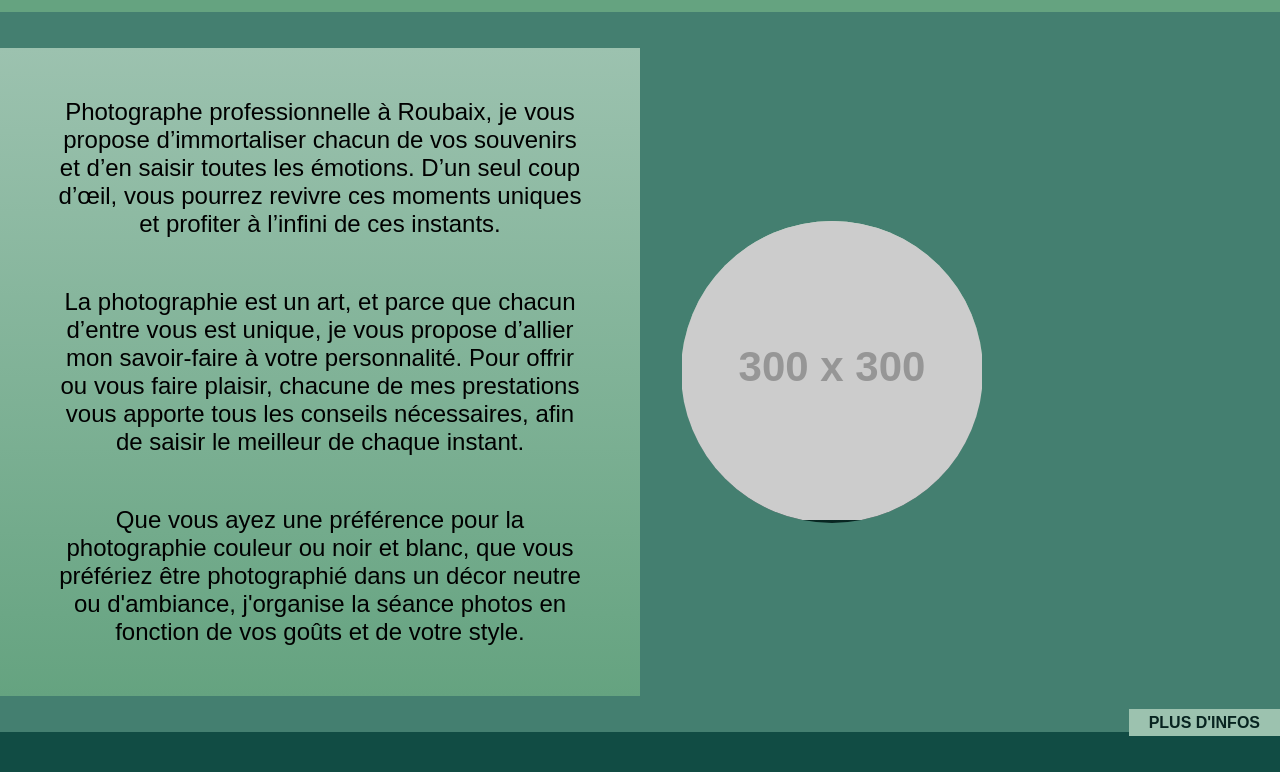
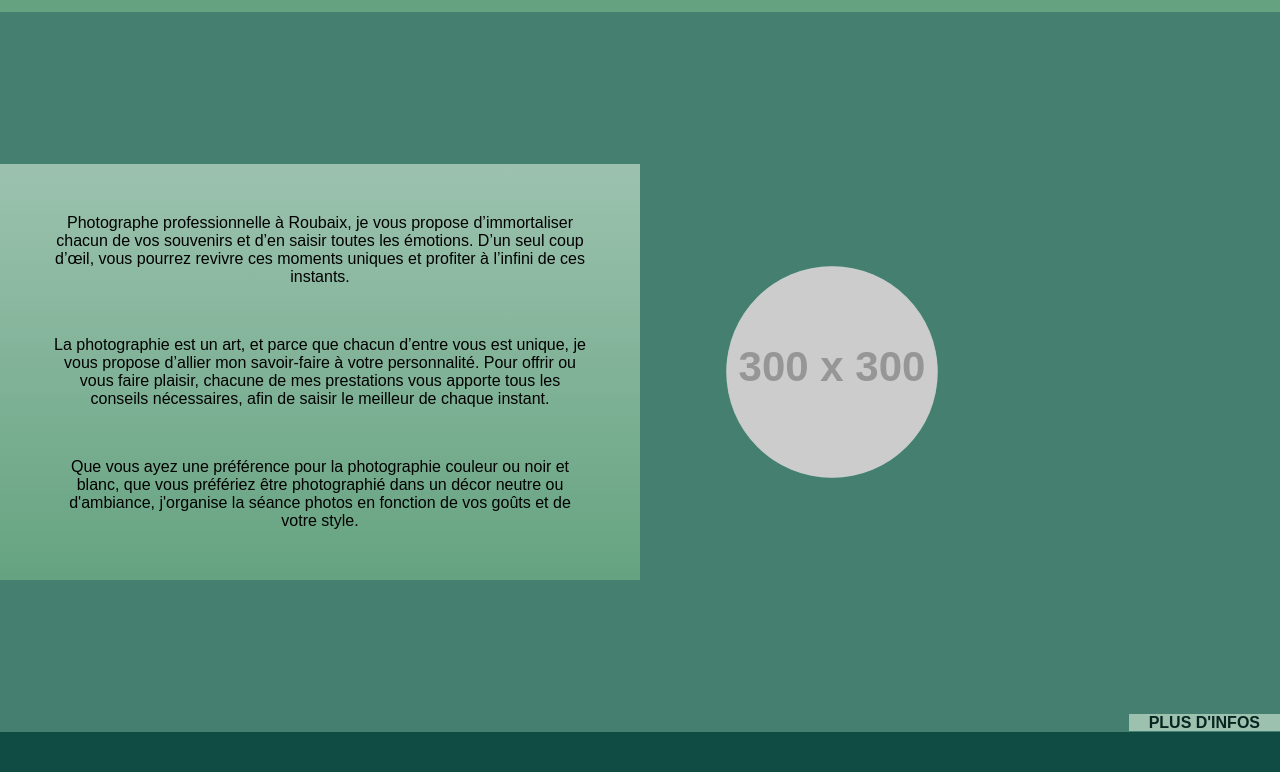
Before and after one commit to rztprog/delivery02_babyPhoto, a plain HTML site: page index.html in a window 1280 px wide. Shown: the part 1668-2440 px from the top of the page. Drawn offline with nearby package versions, Linux system fonts and the light colour scheme; files that its build step writes are made by us from their sources; placeholder pictures from the web are drawn by us.

Commit message:
fix about block

```diff
--- a/css/layout/_about.scss
+++ b/css/layout/_about.scss
@@ -4,23 +4,22 @@
 	background-color: $col4;
 
 	grid-template-columns: 50vw 30vw 20vw;
-	grid-template-rows: 1fr;
+	grid-template-rows: 90vh;
 	grid-template-areas:
 		"zone1 zone2 zone3";
-
-	// max-width: 100%;
-	// max-height: 100%;
 
 	.about__text{
 		grid-area: zone1;
 		place-self: center center;
 		text-align: center;
 		background: linear-gradient($col2, $col3);
+		max-height: 100%;
+		text-wrap: wrap;
 
 		.about__text-para{
-			.about__text-item {
+			.about__text-item{
 				margin: 50px;
-				font-size: 1.5rem;
+				font-size: 1rem;
 
 				.about__text--item1{
 				}
@@ -36,19 +35,25 @@
 
 	.about__img{
 		grid-area: zone2;
-		background: linear-gradient($col1, $col2, $col3, $col4, $col5, $col6);
+		background-color: $col3;
 		place-self: center center;
-		-webkit-clip-path: circle(50%);
-		clip-path: circle(50%);
+		-webkit-clip-path: circle(35% at 50% 50%);
+		clip-path: circle(35% at 50% 50%);
+
+		.about__img--profile{
+			width: 100%;
+		}
 	}
 
 	.about__button{
 		grid-area: zone3;
 		place-self: end end;
+		max-height: 100%;
 		.about__button--link{
 			background-color: $col2;
 			color: $col6;
-			padding: 5px 20px 5px 20px;
+			padding: 0 20px 0 20px;
+			// margin: 5px 20px 5px 20px;
 			list-style-type: none;
 			text-decoration: none;
 			font-weight: bold;
```
